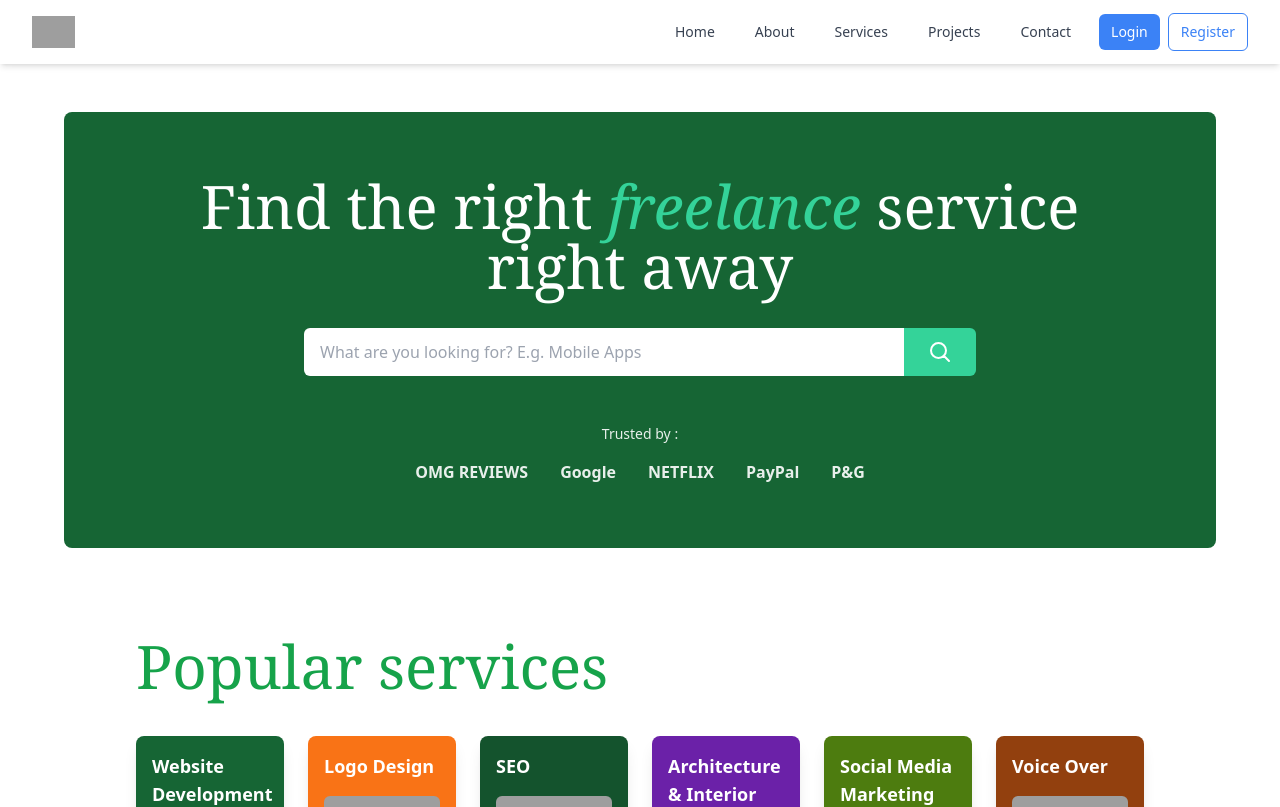
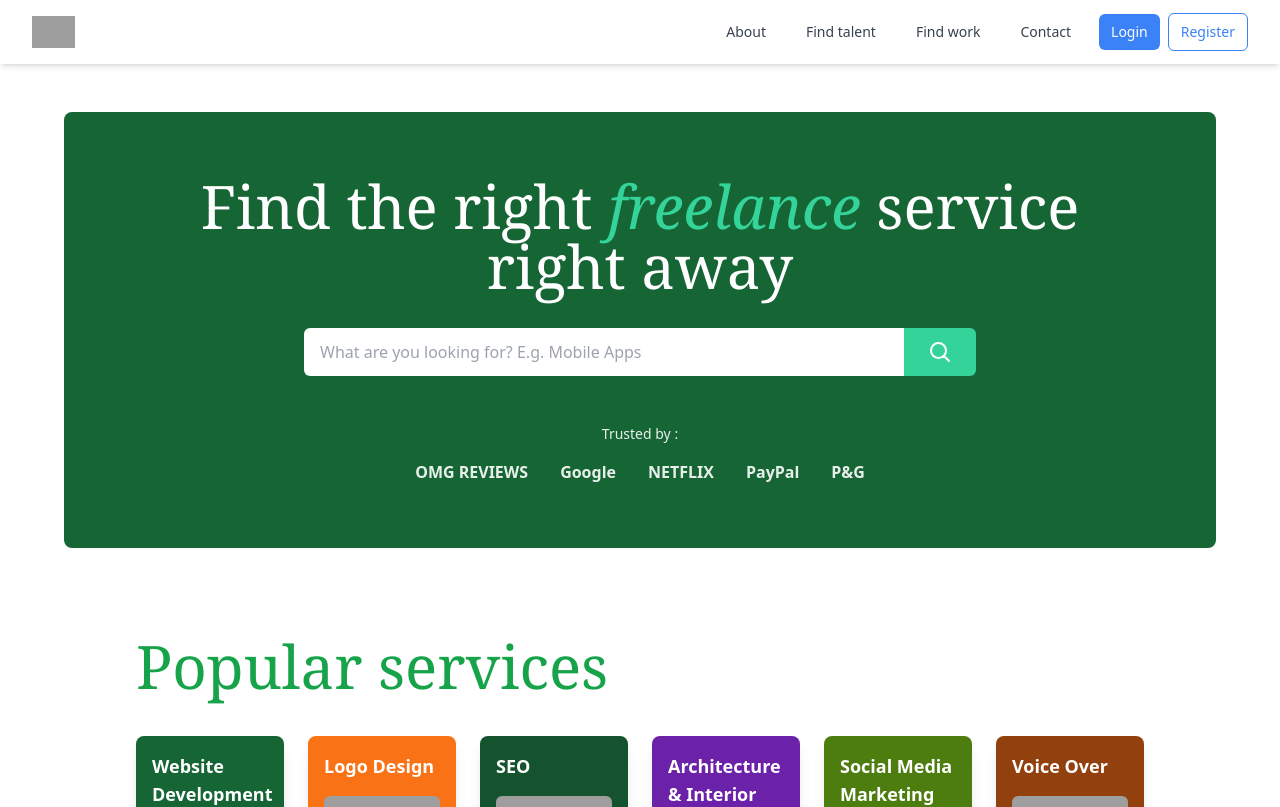
Before and after one commit to Vedant005/SkillBridge, a React (Vite) app in the folder frontend/: page / in a window 1280 px wide. Shown: the top 807 px of the page. Built offline with nearby package versions, Linux system fonts and the light colour scheme; grey boxes are pictures that could not be loaded.

Commit message:
renamed links in navbar

```diff
--- a/frontend/src/components/Navbar.jsx
+++ b/frontend/src/components/Navbar.jsx
@@ -27,12 +27,12 @@ const Navbar = () => {
 
           {/* Desktop Menu */}
           <div className="hidden md:flex md:items-center">
-            <Link
+            {/* <Link
               to="/"
               className="ml-4 px-3 py-2 rounded-md text-sm font-medium text-gray-700 hover:text-blue-500"
             >
               Home
-            </Link>
+            </Link> */}
             <Link
               to="/about"
               className="ml-4 px-3 py-2 rounded-md text-sm font-medium text-gray-700 hover:text-blue-500"
@@ -40,16 +40,16 @@ const Navbar = () => {
               About
             </Link>
             <Link
-              to="/services"
+              to="/client"
               className="ml-4 px-3 py-2 rounded-md text-sm font-medium text-gray-700 hover:text-blue-500"
             >
-              Services
+              Find talent
             </Link>
             <Link
-              to="/projects"
+              to="/freelancer"
               className="ml-4 px-3 py-2 rounded-md text-sm font-medium text-gray-700 hover:text-blue-500"
             >
-              Projects
+              Find work
             </Link>
             <Link
               to="/contact"
```
